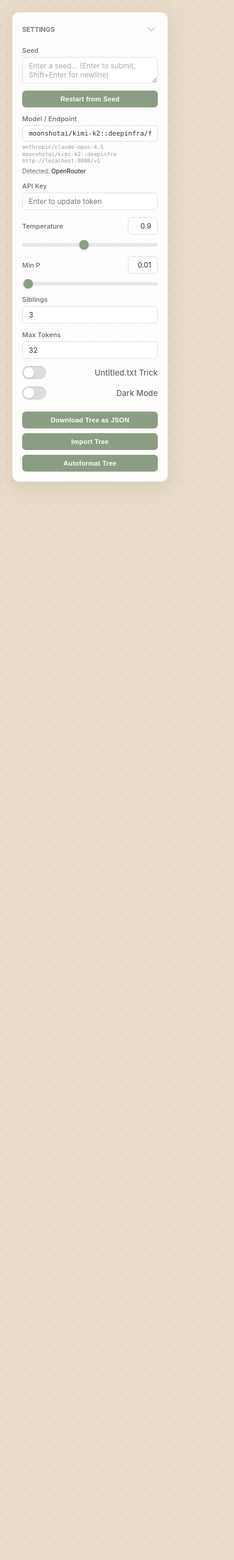
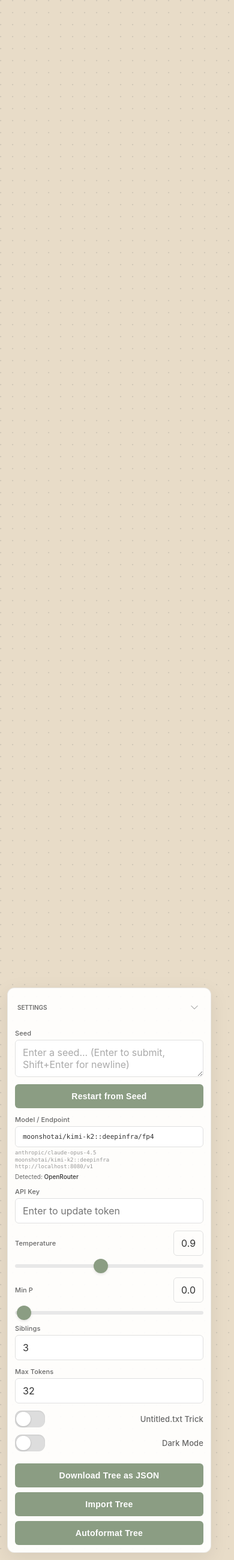
Before and after one commit to lyramakesmusic/wool, a Flask app: page / in a window 390 px wide. Shown: the whole page at 60% size. Run offline with Flask 3, Linux system fonts and the light colour scheme.

Commit message:
sorta works on mobile now

```diff
--- a/static/css/style.css
+++ b/static/css/style.css
@@ -849,7 +849,6 @@
   outline: none;
   color: #6B7D63;
   background: rgba(139, 157, 131, 0.08);
-  padding: 2px 4px;
   border-radius: 3px;
 }
 
@@ -864,7 +863,6 @@
 body.dark-mode .value-display:focus {
   color: #AAC0A3;
   background: rgba(139, 157, 131, 0.12);
-  padding: 2px 4px;
 }
 
 .control-group input[type="number"],
@@ -1264,3 +1262,161 @@
 body.dark-mode .toast-body {
   color: #E8E8E8;
 }
+
+/* Mobile responsive styles */
+@media (max-width: 768px) {
+  #settings-panel {
+    width: calc(100% - 24px);
+    max-width: 340px;
+    left: 12px !important;
+    right: 12px;
+    top: auto !important;
+    bottom: 12px !important;
+    max-height: 55vh;
+    overflow-y: auto;
+    padding: 12px;
+    transition: width 0.3s ease, max-width 0.3s ease, padding 0.3s ease, border-radius 0.3s ease;
+  }
+
+  /* When collapsed, show a slim full-width bar */
+  #settings-panel.collapsed {
+    width: calc(100% - 24px) !important;
+    max-width: 340px;
+    max-height: 44px;
+    overflow: hidden;
+    padding: 10px 16px;
+    border-radius: 12px;
+  }
+
+  #settings-panel.collapsed .panel-header {
+    padding: 0;
+    gap: 6px;
+  }
+
+  #settings-panel .panel-header {
+    padding: 8px 4px;
+    font-size: 10px;
+    touch-action: none;
+  }
+
+  #settings-panel .panel-toggle {
+    padding: 4px;
+    font-size: 14px;
+  }
+
+  /* Make toggle button more prominent on mobile */
+  #settings-panel .panel-toggle i {
+    font-size: 14px;
+  }
+
+  .floating-panel.collapsed .panel-toggle i {
+    transform: rotate(180deg);
+  }
+
+  /* Larger touch targets for controls */
+  .control-group input[type="range"]::-webkit-slider-thumb {
+    width: 24px;
+    height: 24px;
+  }
+
+  .control-group input[type="range"]::-moz-range-thumb {
+    width: 24px;
+    height: 24px;
+  }
+
+  .control-group input[type="number"],
+  .control-group input[type="text"],
+  .control-group input[type="password"],
+  .control-group select {
+    padding: 10px 12px;
+    font-size: 16px;
+    /* Prevents iOS zoom on focus */
+  }
+
+  .control-group input[type="checkbox"].switch {
+    width: 50px;
+    height: 28px;
+  }
+
+  .control-group input[type="checkbox"].switch::before {
+    width: 24px;
+    height: 24px;
+  }
+
+  .control-group input[type="checkbox"].switch:checked::before {
+    left: 24px;
+  }
+
+  .autoformat-btn {
+    padding: 12px 16px;
+    font-size: 14px;
+  }
+
+  #seed-input {
+    font-size: 16px;
+    padding: 10px 12px;
+  }
+
+  /* Toast positioning on mobile */
+  .toast-container {
+    left: 12px;
+    right: 12px;
+    top: 12px;
+  }
+
+  .error-toast {
+    min-width: auto;
+    max-width: none;
+    width: 100%;
+  }
+}
+
+/* Prevent touch callout on mobile */
+#canvas,
+#canvas-bg,
+.node {
+  -webkit-touch-callout: none;
+  -webkit-user-select: none;
+  user-select: none;
+}
+
+/* Ensure canvas receives touch events properly */
+#canvas {
+  touch-action: none;
+}
+
+/* Mobile editor popup - snap to top for keyboard */
+@media (max-width: 768px) {
+  .view-as-popup {
+    align-items: flex-start;
+    padding-top: 12px;
+  }
+
+  .node-editor-popup {
+    width: calc(100% - 24px);
+    max-width: none;
+    margin: 0 12px;
+    max-height: 45vh;
+    border-radius: 12px;
+  }
+
+  .node-editor-popup .popup-content {
+    padding: 12px;
+  }
+
+  .node-editor-popup .node-edit-textarea {
+    font-size: 16px;
+    min-height: 120px;
+  }
+
+  .node-editor-popup .popup-actions {
+    flex-direction: row;
+    gap: 8px;
+  }
+
+  .node-editor-popup .btn-primary,
+  .node-editor-popup .btn-secondary {
+    flex: 1;
+    padding: 12px;
+  }
+}
--- a/static/js/canvas.js
+++ b/static/js/canvas.js
@@ -65,6 +65,107 @@
       canvas.style.cursor = 'default';
       saveUIState(); // Save after panning
     }
+  });
+
+  // Touch events for mobile panning and pinch zoom
+  let initialPinchDistance = 0;
+  let initialPinchZoom = 1;
+  let pinchCenterX = 0;
+  let pinchCenterY = 0;
+  let isPinching = false;
+
+  function getTouchDistance(touches) {
+    const dx = touches[0].clientX - touches[1].clientX;
+    const dy = touches[0].clientY - touches[1].clientY;
+    return Math.sqrt(dx * dx + dy * dy);
+  }
+
+  function getTouchCenter(touches) {
+    return {
+      x: (touches[0].clientX + touches[1].clientX) / 2,
+      y: (touches[0].clientY + touches[1].clientY) / 2
+    };
+  }
+
+  // Single-finger panning - only starts on background
+  canvasBg.addEventListener('touchstart', (e) => {
+    if (e.touches.length === 1 && !isPinching) {
+      e.preventDefault();
+      isPanning = true;
+      const touch = e.touches[0];
+      panStartX = touch.clientX;
+      panStartY = touch.clientY;
+      startViewportX = appState.canvas.pan.x;
+      startViewportY = appState.canvas.pan.y;
+    }
+  }, { passive: false });
+
+  // Two-finger pinch zoom - works anywhere on canvas
+  canvas.addEventListener('touchstart', (e) => {
+    if (e.touches.length === 2) {
+      e.preventDefault();
+      e.stopPropagation();
+      isPanning = false;
+      isPinching = true;
+      initialPinchDistance = getTouchDistance(e.touches);
+      initialPinchZoom = appState.canvas.zoom;
+      const center = getTouchCenter(e.touches);
+      pinchCenterX = center.x;
+      pinchCenterY = center.y;
+      startViewportX = appState.canvas.pan.x;
+      startViewportY = appState.canvas.pan.y;
+    }
+  }, { passive: false });
+
+  canvas.addEventListener('touchmove', (e) => {
+    e.preventDefault();
+    if (e.touches.length === 1 && isPanning && !isPinching) {
+      const touch = e.touches[0];
+      const dx = touch.clientX - panStartX;
+      const dy = touch.clientY - panStartY;
+      appState.canvas.pan.x = startViewportX + dx;
+      appState.canvas.pan.y = startViewportY + dy;
+      updateViewport();
+    } else if (e.touches.length === 2 && isPinching && initialPinchDistance > 0) {
+      // Pinch zoom
+      const currentDistance = getTouchDistance(e.touches);
+      const scale = currentDistance / initialPinchDistance;
+      const oldZoom = appState.canvas.zoom;
+      appState.canvas.zoom = Math.max(0.1, Math.min(5, initialPinchZoom * scale));
+
+      // Zoom toward pinch center
+      const rect = canvas.getBoundingClientRect();
+      const centerX = pinchCenterX - rect.left;
+      const centerY = pinchCenterY - rect.top;
+
+      const scaleDiff = appState.canvas.zoom - oldZoom;
+      if (oldZoom !== 0) {
+        appState.canvas.pan.x -= (centerX - appState.canvas.pan.x) * (scaleDiff / oldZoom);
+        appState.canvas.pan.y -= (centerY - appState.canvas.pan.y) * (scaleDiff / oldZoom);
+      }
+
+      updateViewport();
+    }
+  }, { passive: false });
+
+  canvas.addEventListener('touchend', (e) => {
+    if (e.touches.length === 0) {
+      isPanning = false;
+      isPinching = false;
+      initialPinchDistance = 0;
+      saveUIState();
+    } else if (e.touches.length === 1 && isPinching) {
+      // Went from 2 fingers to 1 - don't restart panning, just end pinch
+      isPinching = false;
+      initialPinchDistance = 0;
+    }
+  });
+
+  canvas.addEventListener('touchcancel', () => {
+    isPanning = false;
+    isPinching = false;
+    initialPinchDistance = 0;
+    saveUIState();
   });
 }
 
--- a/static/js/rendering.js
+++ b/static/js/rendering.js
@@ -144,6 +144,7 @@
     const hoverButtons = document.createElementNS('http://www.w3.org/2000/svg', 'g');
     hoverButtons.setAttribute('class', 'hover-buttons');
     hoverButtons.setAttribute('opacity', '0');
+    hoverButtons.setAttribute('data-node-id', node.id);
 
     // View-as button
     const viewAsBtn = createHoverButton(-8, -8, 'bi-eye', 'view-as');
@@ -171,13 +172,43 @@
 
     g.appendChild(hoverButtons);
 
-    // Show/hide hover buttons on node hover
+    // Desktop: show/hide hover buttons on mouse hover (always enabled)
     g.addEventListener('mouseenter', () => {
       hoverButtons.setAttribute('opacity', '1');
     });
     g.addEventListener('mouseleave', () => {
       hoverButtons.setAttribute('opacity', '0');
     });
+
+    // Mobile: additionally support toggle on tap for touch devices
+    const isTouchDevice = 'ontouchstart' in window || navigator.maxTouchPoints > 0;
+    if (isTouchDevice) {
+      let buttonsVisible = false;
+
+      g.addEventListener('touchend', (e) => {
+        // Only handle single-finger taps, not pinch gestures
+        if (e.touches.length === 0 && e.changedTouches.length === 1) {
+          // Check if tap was on a hover button or plus button - let those handle themselves
+          const target = e.target;
+          if (target.closest('.hover-btn') || target.closest('.plus-group')) {
+            return;
+          }
+
+          e.preventDefault();
+
+          // Hide all other visible hover buttons first
+          document.querySelectorAll('.hover-buttons[opacity="1"]').forEach(btn => {
+            if (btn.getAttribute('data-node-id') !== node.id) {
+              btn.setAttribute('opacity', '0');
+            }
+          });
+
+          // Toggle this node's buttons
+          buttonsVisible = !buttonsVisible;
+          hoverButtons.setAttribute('opacity', buttonsVisible ? '1' : '0');
+        }
+      }, { passive: false });
+    }
   }
 
   // plus button (grouped so hover animation works correctly) - not for ghost nodes
@@ -600,7 +631,7 @@
 
   const escapedText = node.text.replace(/</g, '&lt;').replace(/>/g, '&gt;');
   editor.innerHTML = `
-    <div class="popup-container">
+    <div class="popup-container node-editor-popup">
       <div class="popup-header">
         <h3>Edit Node</h3>
         <button class="popup-close">×</button>
```
